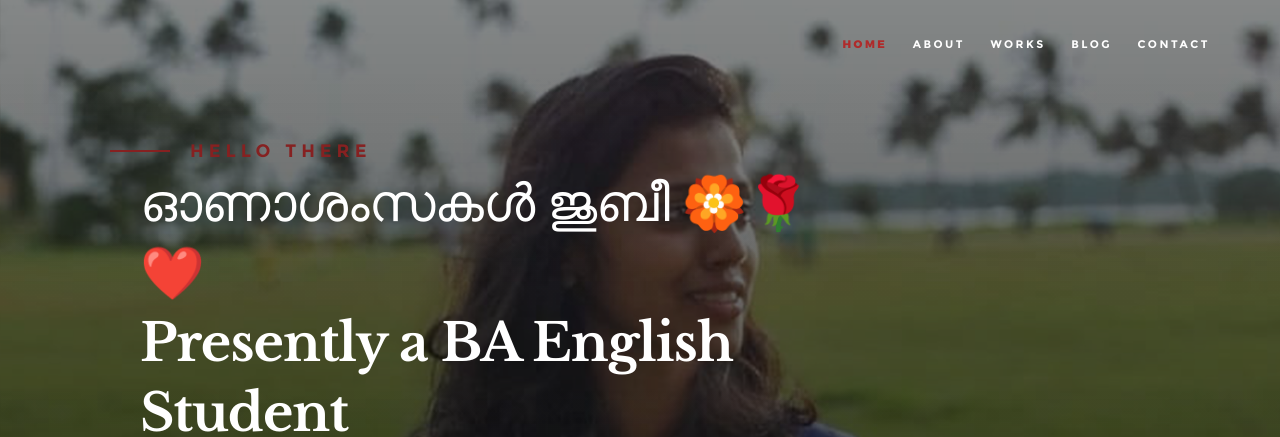
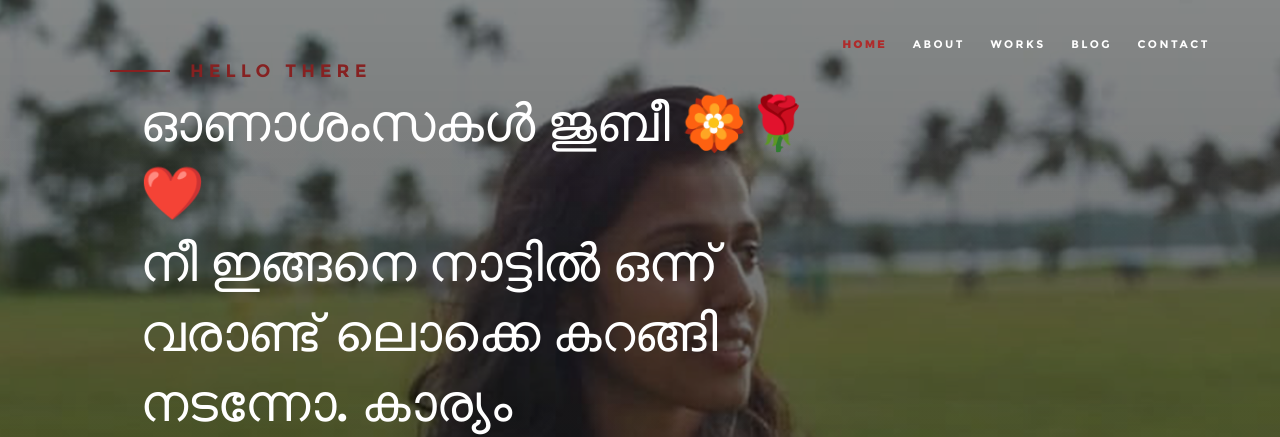
Before and after one commit to subinsunilkumar/test, a plain HTML site: page index.html in a window 1280 px wide. Shown: the top 437 px of the page. Drawn offline with Linux system fonts and the light colour scheme.

Commit message:
Update index.html

```diff
--- a/index.html
+++ b/index.html
@@ -73,8 +73,7 @@
 
                 <h1>
                    ഓണാശംസകൾ ജുബീ 🏵️🌹❤️<br>
-                  Presently a BA English Student <br>
-                    at Sacred Hearts College, Kochi, Kerala
+                  നീ ഇങ്ങനെ നാട്ടിൽ ഒന്ന് വരാണ്ട് ലൊക്കെ കറങ്ങി നടന്നോ. കാര്യം അതൊന്നുമല്ല....ഈ site ഉണ്ടാക്കാൻ ഭയങ്കര എളുപ്പം ആയിരുന്നു😌😌... ഇപോ ഇത് എടുത്ത് കളയണ്ടെ എങ്ങനെയാന്നു മറന്നു പോയി.😁😬😬😬ക്ഷമിക്കണം എന്ന് വിനീതമായി അഭ്യർത്ഥിച്ചു കൊണ്ട്😅😅 ഹൃദയം നിറഞ്ഞ ഓണാശംസകൾ നേരുന്നു🌷🌸🌹🌺🌻🌼🏵️💐💮🥀
                 </h1>
 
                 <div class="home-content__buttons">
```
